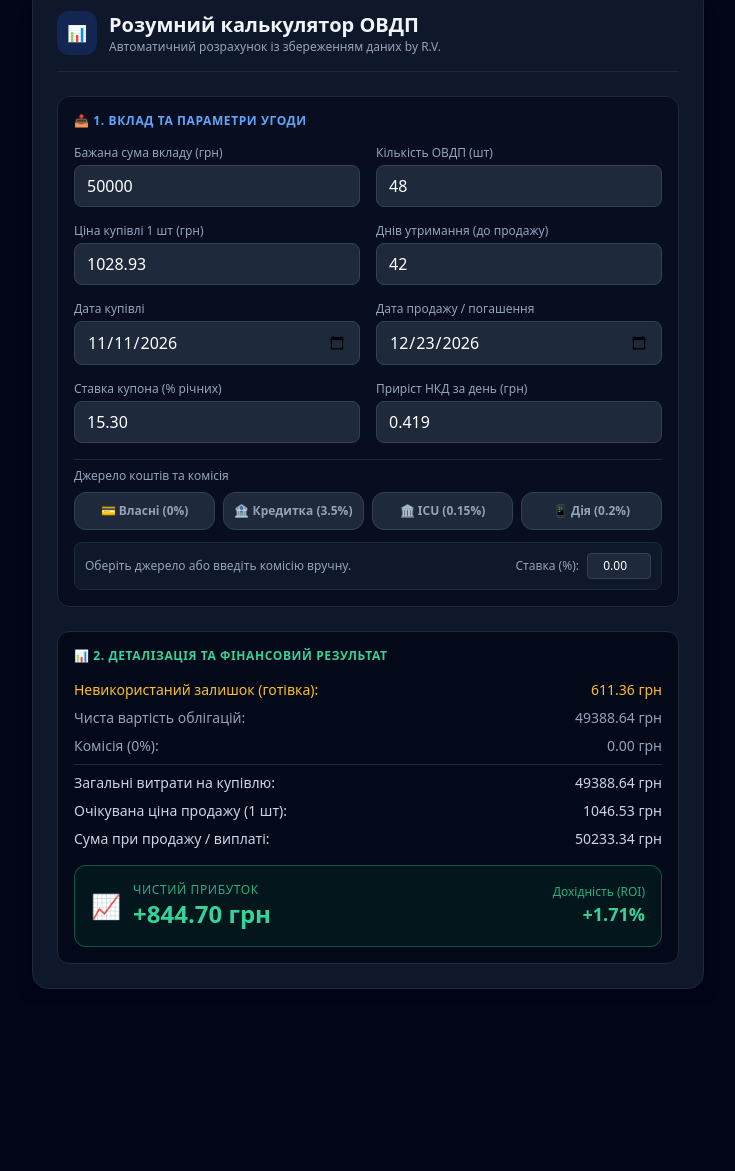
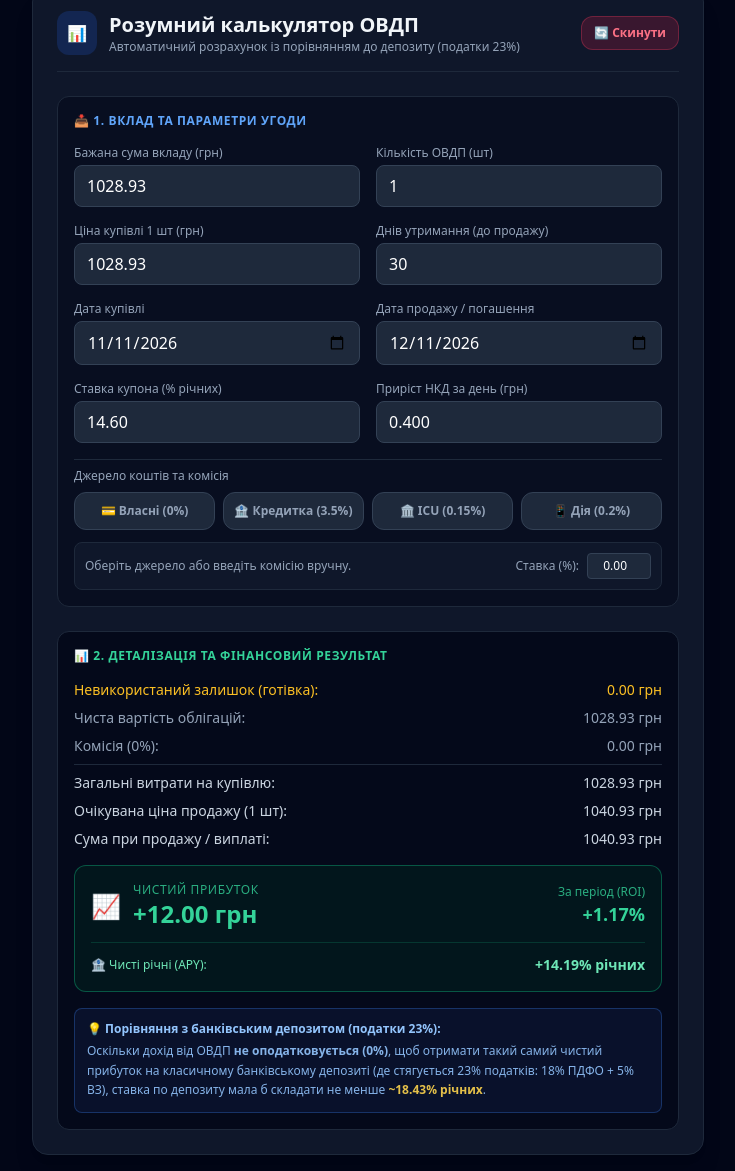
Before and after one commit to RvRamzes/calendar-app, a plain HTML site: page index2.html in a window 1280 px wide. Shown: the part 116-1287 px from the top of the page, without its empty margins (272-1007 px from the left). Before the commit the page ends 1121 px from the top, so only its background shows below. Drawn offline with nearby package versions, Linux system fonts and the light colour scheme.

Commit message:
Refactor calculator header and reset button
Updated the calculator header and reset button functionality, modified default values for inputs, and improved the result card layout.

```diff
--- a/index2.html
+++ b/index2.html
@@ -17,13 +17,23 @@
 
   <div class="max-w-2xl w-full mx-auto p-6 bg-slate-900 rounded-2xl shadow-xl border border-slate-800 space-y-6">
 
-    <!-- Заголовок -->
-    <div class="flex items-center space-x-3 border-b border-slate-800 pb-4">
+    <!-- Заголовок та кнопка скидання -->
+    <div class="flex items-center justify-between border-b border-slate-800 pb-4">
+      <div class="flex items-center space-x-3">
         <div class="p-2.5 bg-blue-600/20 text-blue-400 rounded-xl">📊</div>
         <div>
           <h2 class="text-xl font-bold">Розумний калькулятор ОВДП</h2>
-        <p class="text-xs text-slate-400">Автоматичний розрахунок із збереженням даних by R.V.</p>
+          <p class="text-xs text-slate-400">Автоматичний розрахунок із порівнянням до депозиту (податки 23%)</p>
         </div>
+      </div>
+      <button
+        type="button"
+        id="resetBtn"
+        class="px-3 py-2 bg-rose-600/20 hover:bg-rose-600/30 text-rose-400 border border-rose-500/30 rounded-xl text-xs font-semibold transition-all flex items-center space-x-1"
+        title="Скинути налаштування за замовчуванням"
+      >
+        <span>🔄 Скинути</span>
+      </button>
     </div>
 
     <!-- БЛОК 1: ВХІДНІ ДАНІ ТА ВКЛАД -->
@@ -38,7 +48,7 @@
             id="budgetInput"
             type="number"
             step="100"
-            value="50000"
+            value="1028.93"
             class="w-full bg-slate-800 border border-slate-700 rounded-lg px-3 py-2 text-white focus:outline-none focus:border-blue-500 font-medium"
           />
         </div>
@@ -50,7 +60,7 @@
             id="bondsCount"
             type="number"
             min="1"
-            value="48"
+            value="1"
             class="w-full bg-slate-800 border border-slate-700 rounded-lg px-3 py-2 text-white focus:outline-none focus:border-blue-500 font-medium"
           />
         </div>
@@ -61,7 +71,7 @@
           <input
             id="buyPrice"
             type="number"
-            step="0.01"
+            step="0.4"
             value="1028.93"
             class="w-full bg-slate-800 border border-slate-700 rounded-lg px-3 py-2 text-white focus:outline-none focus:border-blue-500"
           />
@@ -74,7 +84,7 @@
             id="holdingDays"
             type="number"
             min="1"
-            value="42"
+            value="30"
             class="w-full bg-slate-800 border border-slate-700 rounded-lg px-3 py-2 text-white focus:outline-none focus:border-blue-500"
           />
         </div>
@@ -99,26 +109,26 @@
           />
         </div>
 
-        <!-- Ставка купона % (Зв'язана з НКД) -->
+        <!-- Ставка купона % -->
         <div>
           <label class="block text-xs text-slate-400 mb-1">Ставка купона (% річних)</label>
           <input
             id="couponRate"
             type="number"
             step="0.01"
-            value="15.30"
+            value="14.60"
             class="w-full bg-slate-800 border border-slate-700 rounded-lg px-3 py-2 text-white focus:outline-none focus:border-blue-500"
           />
         </div>
 
-        <!-- Приріст НКД за день (Зв'язаний зі ставкою) -->
+        <!-- Приріст НКД за день -->
         <div>
           <label class="block text-xs text-slate-400 mb-1">Приріст НКД за день (грн)</label>
           <input
             id="dailyNkd"
             type="number"
             step="0.001"
-            value="0.419"
+            value="0.400"
             class="w-full bg-slate-800 border border-slate-700 rounded-lg px-3 py-2 text-white focus:outline-none focus:border-blue-500"
           />
         </div>
@@ -190,7 +200,8 @@
       </div>
 
       <!-- Підсумкова картка прибутку -->
-      <div id="resultCard" class="p-4 rounded-xl border flex items-center justify-between bg-emerald-950/40 border-emerald-500/40 text-emerald-400 mt-4">
+      <div id="resultCard" class="p-4 rounded-xl border flex flex-col space-y-3 bg-emerald-950/40 border-emerald-500/40 text-emerald-400 mt-4">
+        <div class="flex items-center justify-between">
           <div class="flex items-center space-x-3">
             <span id="resultIcon" class="text-2xl">📈</span>
             <div>
@@ -200,16 +211,34 @@
           </div>
 
           <div class="text-right">
-          <div class="text-xs opacity-80">Дохідність (ROI)</div>
+            <div class="text-xs opacity-80">За період (ROI)</div>
             <div id="roiPercent" class="text-lg font-bold">+0.00%</div>
           </div>
         </div>
+
+        <div class="pt-3 border-t border-emerald-500/20 flex items-center justify-between text-xs">
+          <div class="flex items-center space-x-1.5 text-emerald-300">
+            <span>🏦 Чисті річні (APY):</span>
+          </div>
+          <div id="annualizedRoi" class="font-bold text-sm text-emerald-300">+0.00% річних</div>
+        </div>
+      </div>
+
+      <!-- Блок динамічного порівняння з депозитом (податок 23%) -->
+      <div class="p-3 bg-blue-950/30 border border-blue-500/30 rounded-lg text-xs text-blue-300 space-y-1">
+        <div class="font-semibold flex items-center space-x-1">
+          <span>💡 Порівняння з банківським депозитом (податки 23%):</span>
+        </div>
+        <p id="depositComparisonText" class="opacity-90 leading-relaxed">
+          Оскільки дохід від ОВДП <strong>не оподатковується (0%)</strong>, щоб отримати такий самий чистий прибуток на класичному банківському депозиті (де стягується 23% податків: 18% ПДФО + 5% ВЗ), ставка по депозиту мала б складати не менше <strong id="equivalentDepositRate" class="text-amber-300">~0.00% річних</strong>.
+        </p>
+      </div>
+
     </div>
 
   </div>
 
   <script>
-    // Елементи форми
     const budgetInput = document.getElementById('budgetInput');
     const bondsCountInput = document.getElementById('bondsCount');
     const buyPriceInput = document.getElementById('buyPrice');
@@ -220,10 +249,28 @@
     const dailyNkdEl = document.getElementById('dailyNkd');
     const customFeePercentEl = document.getElementById('customFeePercent');
     const feeDescriptionEl = document.getElementById('feeDescription');
+    const resetBtn = document.getElementById('resetBtn');
 
-    const STORAGE_KEY = 'ovdp_calc_data_v2';
+    const STORAGE_KEY = 'ovdp_calc_data_v5';
 
-    // Збереження в LocalStorage
+    function getDefaultValues() {
+      const today = new Date();
+      const defaultSellDate = new Date();
+      defaultSellDate.setDate(today.getDate() + 30);
+      const formatDate = (date) => date.toISOString().split('T')[0];
+      return {
+        budget: "1028.93",
+        bondsCount: "1",
+        buyPrice: "1028.93",
+        holdingDays: "30",
+        buyDate: formatDate(today),
+        sellDate: formatDate(defaultSellDate),
+        couponRate: "14.60",
+        dailyNkd: "0.400",
+        feePercent: "0.00"
+      };
+    }
+
     function saveToStorage() {
       const data = {
         budget: budgetInput.value,
@@ -239,21 +286,20 @@
       localStorage.setItem(STORAGE_KEY, JSON.stringify(data));
     }
 
-    // Завантаження з LocalStorage
     function loadFromStorage() {
       const saved = localStorage.getItem(STORAGE_KEY);
       if (saved) {
         try {
           const data = JSON.parse(saved);
-          if (data.budget) budgetInput.value = data.budget;
-          if (data.bondsCount) bondsCountInput.value = data.bondsCount;
-          if (data.buyPrice) buyPriceInput.value = data.buyPrice;
-          if (data.holdingDays) holdingDaysEl.value = data.holdingDays;
-          if (data.buyDate) buyDateEl.value = data.buyDate;
-          if (data.sellDate) sellDateEl.value = data.sellDate;
-          if (data.couponRate) couponRateEl.value = data.couponRate;
-          if (data.dailyNkd) dailyNkdEl.value = data.dailyNkd;
-          if (data.feePercent) customFeePercentEl.value = data.feePercent;
+          if (data.budget !== undefined) budgetInput.value = data.budget;
+          if (data.bondsCount !== undefined) bondsCountInput.value = data.bondsCount;
+          if (data.buyPrice !== undefined) buyPriceInput.value = data.buyPrice;
+          if (data.holdingDays !== undefined) holdingDaysEl.value = data.holdingDays;
+          if (data.buyDate !== undefined) buyDateEl.value = data.buyDate;
+          if (data.sellDate !== undefined) sellDateEl.value = data.sellDate;
+          if (data.couponRate !== undefined) couponRateEl.value = data.couponRate;
+          if (data.dailyNkd !== undefined) dailyNkdEl.value = data.dailyNkd;
+          if (data.feePercent !== undefined) customFeePercentEl.value = data.feePercent;
           return true;
         } catch(e) {
           console.error(e);
@@ -262,17 +308,41 @@
       return false;
     }
 
-    // Ініціалізація дат, якщо немає збережених
     if (!loadFromStorage()) {
-      const today = new Date();
-      const defaultSellDate = new Date();
-      defaultSellDate.setDate(today.getDate() + 42);
-      const formatDate = (date) => date.toISOString().split('T')[0];
-      buyDateEl.value = formatDate(today);
-      sellDateEl.value = formatDate(defaultSellDate);
+      const defaults = getDefaultValues();
+      budgetInput.value = defaults.budget;
+      bondsCountInput.value = defaults.bondsCount;
+      buyPriceInput.value = defaults.buyPrice;
+      holdingDaysEl.value = defaults.holdingDays;
+      buyDateEl.value = defaults.buyDate;
+      sellDateEl.value = defaults.sellDate;
+      couponRateEl.value = defaults.couponRate;
+      dailyNkdEl.value = defaults.dailyNkd;
+      customFeePercentEl.value = defaults.feePercent;
     }
 
-    // Логіка комісій
+    resetBtn.addEventListener('click', () => {
+      localStorage.removeItem(STORAGE_KEY);
+
+      const defaults = getDefaultValues();
+      budgetInput.value = defaults.budget;
+      bondsCountInput.value = defaults.bondsCount;
+      buyPriceInput.value = defaults.buyPrice;
+      holdingDaysEl.value = defaults.holdingDays;
+      buyDateEl.value = defaults.buyDate;
+      sellDateEl.value = defaults.sellDate;
+      couponRateEl.value = defaults.couponRate;
+      dailyNkdEl.value = defaults.dailyNkd;
+      customFeePercentEl.value = defaults.feePercent;
+      feeDescriptionEl.textContent = "Оберіть джерело або введіть комісію вручну.";
+
+      feeButtons.forEach(b => {
+        b.className = 'fee-btn p-2.5 rounded-xl border text-xs font-semibold transition-all bg-slate-800 border-slate-700 text-slate-400';
+      });
+
+      calculateFromBudget();
+    });
+
     const feePresets = {
       debit: { percent: 0.00, desc: 'Власні кошти без комісії.' },
       credit: { percent: 3.50, desc: 'Комісія ПриватБанку за використання кредитного ліміту.' },
@@ -295,11 +365,8 @@
       });
     });
 
-    customFeePercentEl.addEventListener('input', () => {
-      calculateFromBudget();
-    });
+    customFeePercentEl.addEventListener('input', () => calculateFromBudget());
 
-    // Двостороння синхронізація дат і днів
     function updateDaysFromDates() {
       const buy = new Date(buyDateEl.value);
       const sell = new Date(sellDateEl.value);
@@ -322,7 +389,6 @@
       calculateFromBudget();
     }
 
-    // Двостороння синхронізація Ставка купона ⇄ НКД за день
     let isRateUpdating = false;
 
     couponRateEl.addEventListener('input', () => {
@@ -364,9 +430,13 @@
       if (costPerBondWithFee > 0) {
         count = Math.floor(budget / costPerBondWithFee);
       }
-      bondsCountInput.value = count;
+      // Якщо бюджет менший за вартість 1 шт, але поле бюджету активно, мінімум ставимо 1 або залежно від логіки (якщо користувач навмисно зменшив)
+      if (count < 1 && budget > 0 && bondsCountInput.value == "1") {
+        count = 1;
+      }
+      bondsCountInput.value = count > 0 ? count : 1;
 
-      updateFinalResults(count, budget);
+      updateFinalResults(parseInt(bondsCountInput.value) || 1, budget);
       saveToStorage();
       isUpdating = false;
     }
@@ -410,7 +480,11 @@
       const netProfit = totalSellRevenue - totalExpenses;
       const roiPercent = totalExpenses > 0 ? (netProfit / totalExpenses) * 100 : 0;
 
-      // Оновлення DOM
+      const annualizedRoi = days > 0 ? roiPercent * (365 / days) : 0;
+
+      const depositTaxRate = 0.23; // 18% ПДФО + 5% ВЗ
+      const equivalentDepositRate = annualizedRoi > 0 ? (annualizedRoi / (1 - depositTaxRate)) : 0;
+
       document.getElementById('unspentAmount').textContent = unspent.toFixed(2) + ' грн';
       document.getElementById('rawPurchaseTotal').textContent = rawPurchaseTotal.toFixed(2) + ' грн';
       document.getElementById('feeLabelText').textContent = `Комісія (${feePercent}%):`;
@@ -424,23 +498,28 @@
       const resultLabel = document.getElementById('resultLabel');
       const netProfitEl = document.getElementById('netProfit');
       const roiPercentEl = document.getElementById('roiPercent');
+      const annualizedRoiEl = document.getElementById('annualizedRoi');
+      const equivalentDepositRateEl = document.getElementById('equivalentDepositRate');
+
+      equivalentDepositRateEl.textContent = '~' + equivalentDepositRate.toFixed(2) + '% річних';
 
       if (netProfit >= 0) {
-        resultCard.className = 'p-4 rounded-xl border flex items-center justify-between bg-emerald-950/40 border-emerald-500/40 text-emerald-400 mt-4';
+        resultCard.className = 'p-4 rounded-xl border flex flex-col space-y-3 bg-emerald-950/40 border-emerald-500/40 text-emerald-400 mt-4';
         resultIcon.textContent = '📈';
         resultLabel.textContent = 'Чистий прибуток';
         netProfitEl.textContent = '+' + netProfit.toFixed(2) + ' грн';
         roiPercentEl.textContent = '+' + roiPercent.toFixed(2) + '%';
+        annualizedRoiEl.textContent = '+' + annualizedRoi.toFixed(2) + '% річних';
       } else {
-        resultCard.className = 'p-4 rounded-xl border flex items-center justify-between bg-rose-950/40 border-rose-500/40 text-rose-400 mt-4';
+        resultCard.className = 'p-4 rounded-xl border flex flex-col space-y-3 bg-rose-950/40 border-rose-500/40 text-rose-400 mt-4';
         resultIcon.textContent = '⚠️';
         resultLabel.textContent = 'Чистий збиток';
         netProfitEl.textContent = netProfit.toFixed(2) + ' грн';
         roiPercentEl.textContent = roiPercent.toFixed(2) + '%';
+        annualizedRoiEl.textContent = annualizedRoi.toFixed(2) + '% річних';
       }
     }
 
-    // Первинний запуск
     calculateFromBudget();
   </script>
 </body>
```
Lines whose indentation alone changed are shown as unchanged.
